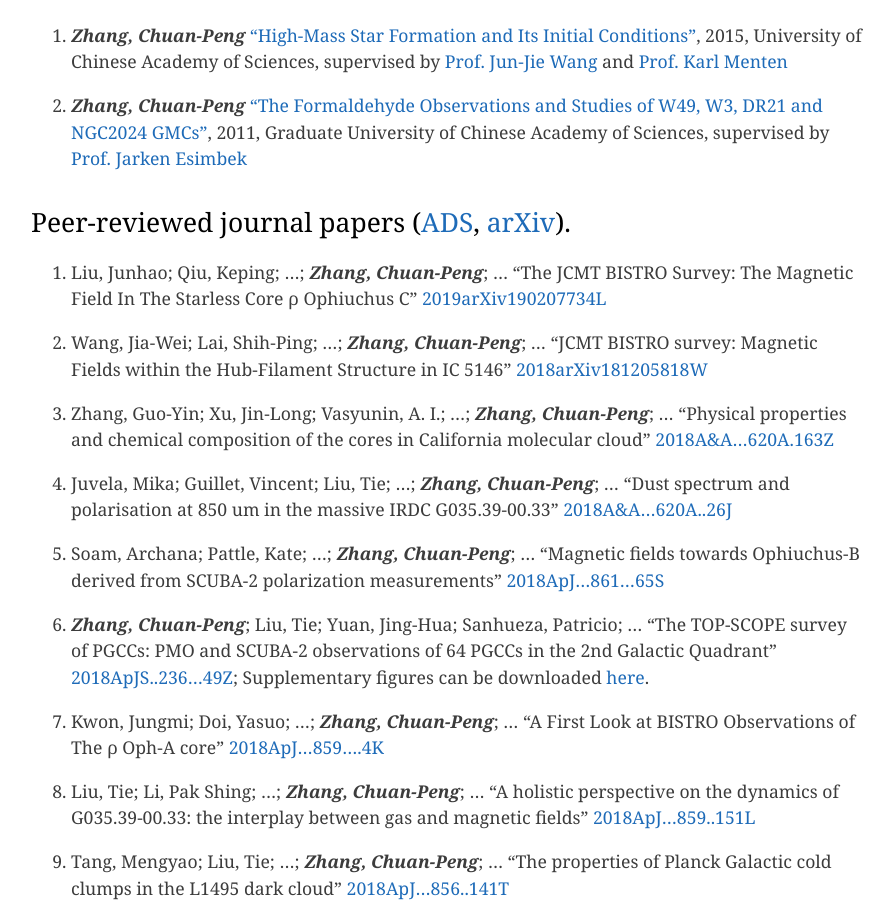
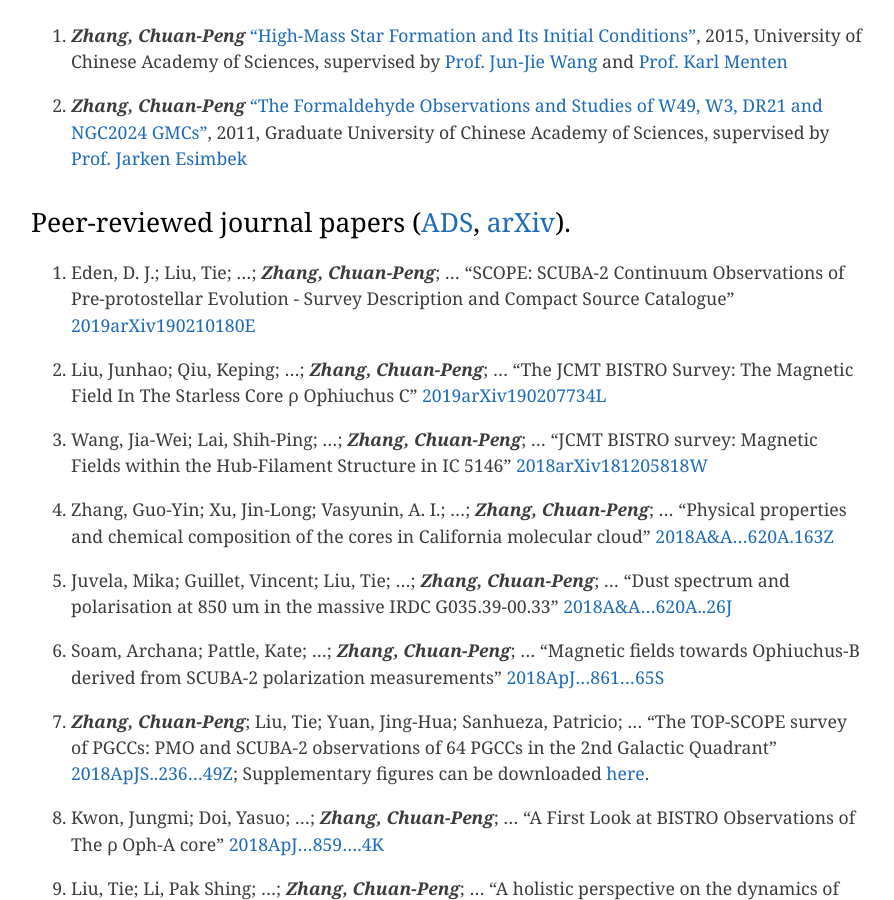
Before and after one commit to zcp521/zcp521.github.io, a Jekyll site: the page built from pub.md, in a window 1280 px wide and 900 px high, scrolled down 476 px. Shown: the whole window, without its empty margins (193-1087 px from the left). Built offline with Jekyll 4.4.1, drawn with Linux system fonts in a browser that asks for light colours.

Commit message:
Initial commit

```diff
--- a/pub.md
+++ b/pub.md
@@ -13,6 +13,10 @@
 
 
 ## Peer-reviewed journal papers ([ADS](http://adsabs.harvard.edu/cgi-bin/nph-abs_connect?library&libname=zhang&libid=5a2d77bd55), [arXiv](https://arxiv.org/a/zhang_c_2.html)).
+
+32. Eden, D. J.; Liu, Tie; ...; ***Zhang, Chuan-Peng***; ...
+	"SCOPE: SCUBA-2 Continuum Observations of Pre-protostellar Evolution - Survey Description and Compact Source Catalogue"
+	[2019arXiv190210180E](http://adsabs.harvard.edu/abs/2019arXiv190210180E)
 
 31. Liu, Junhao; Qiu, Keping; ...; ***Zhang, Chuan-Peng***; ...
 	"The JCMT BISTRO Survey: The Magnetic Field In The Starless Core ρ Ophiuchus C"
```
